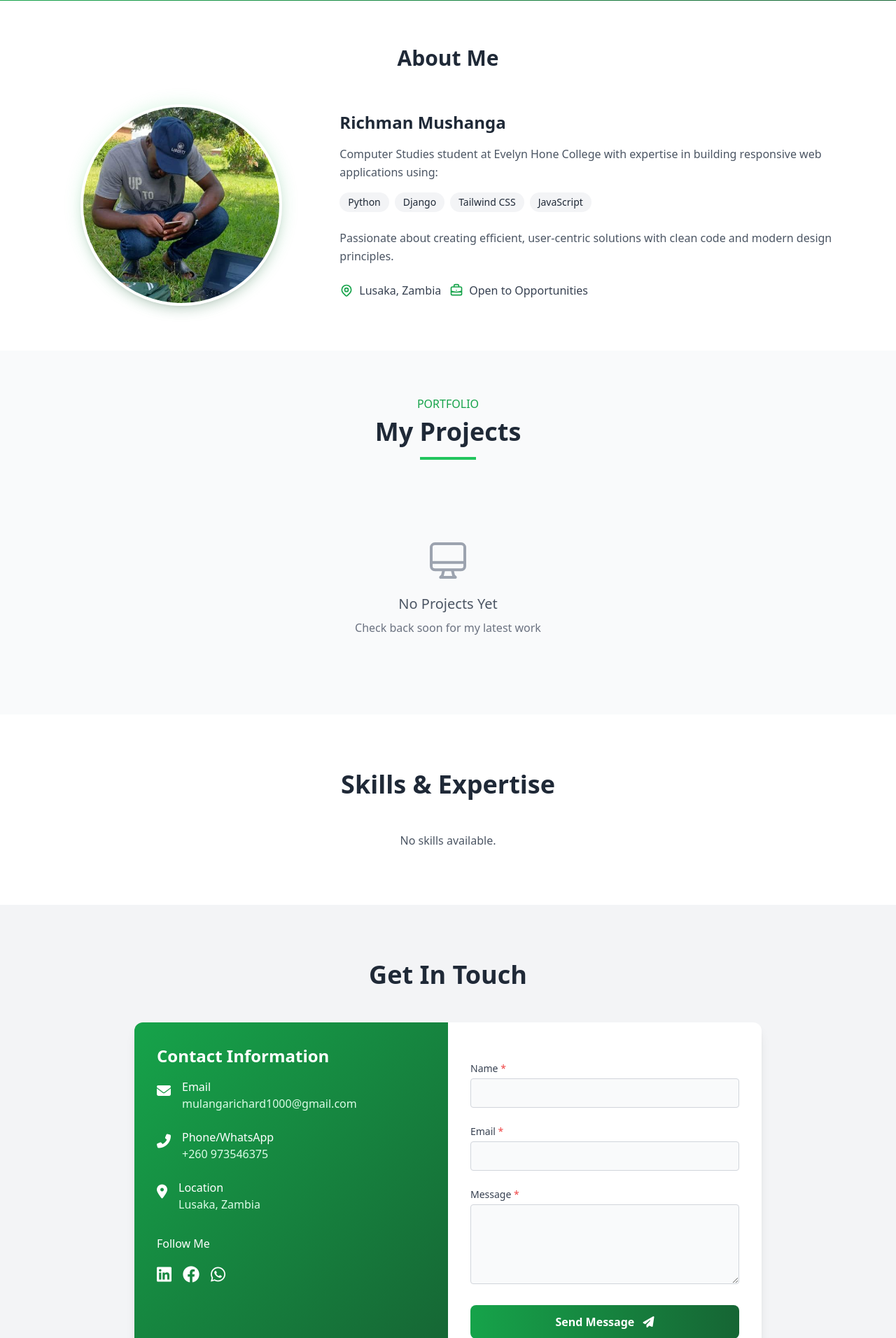
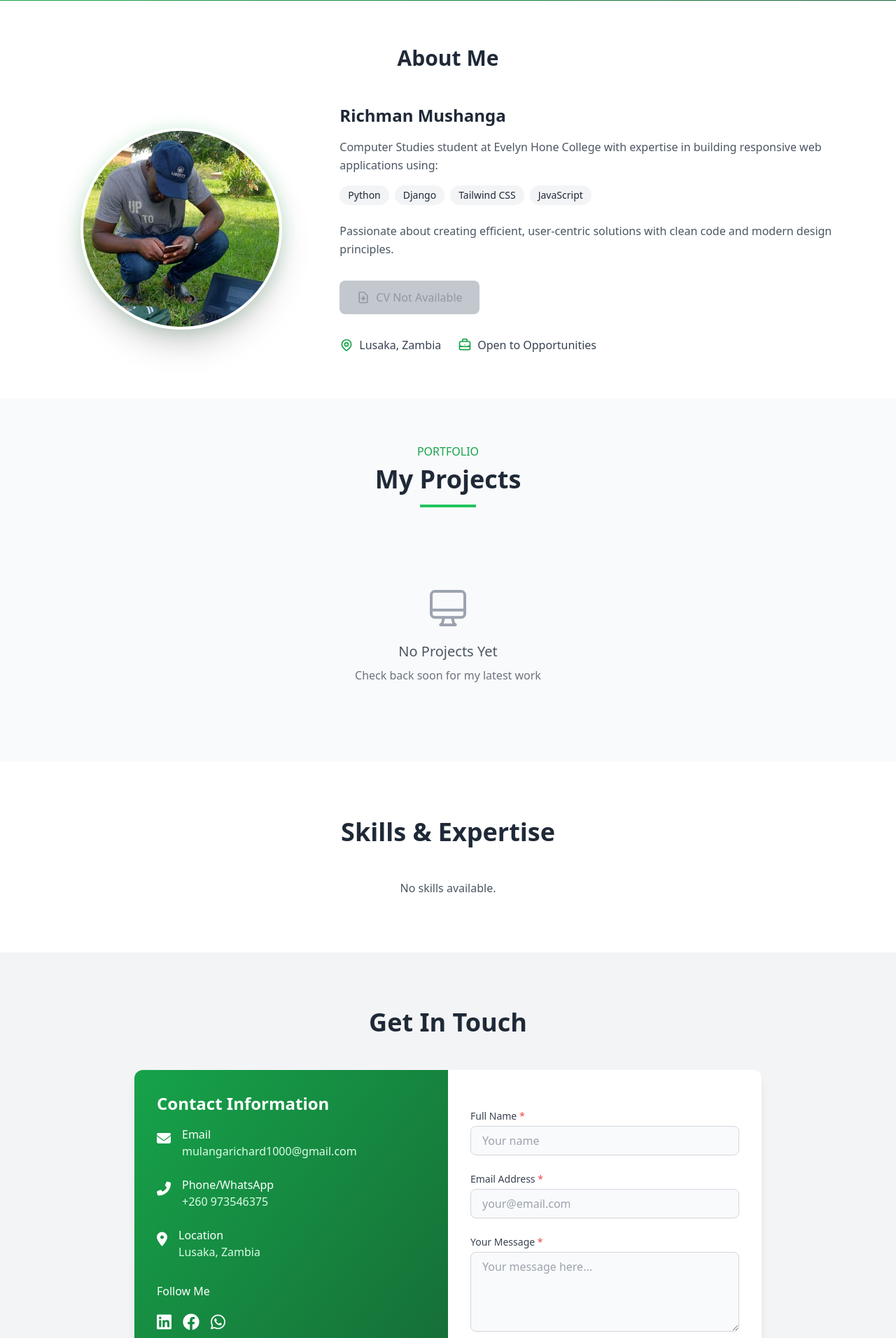
Before and after one commit to Jmeex100/my_portfolio, a Django app: page / in a window 1280 px wide. Shown: the part 547-2459 px from the top of the page at 70% size. Run offline with Django 5.2, Linux system fonts and the light colour scheme; data that the repository does not hold is empty; some libraries are stand-ins or nearby versions.

Commit message:
updated profiles

```diff
--- a/portfolio/website/admin.py
+++ b/portfolio/website/admin.py
@@ -1,5 +1,5 @@
 from django.contrib import admin
-from .models import Project, Skill, ContactMessage
+from .models import Project, Skill, ContactMessage, CV
 
 @admin.register(Project)
 class ProjectAdmin(admin.ModelAdmin):
@@ -16,3 +16,7 @@ class ContactMessageAdmin(admin.ModelAdmin):
     list_display = ['name', 'email', 'is_read', 'created_at']
     list_filter = ['is_read']
     search_fields = ['name', 'email', 'message']
+
+@admin.register(CV)
+class CVAdmin(admin.ModelAdmin):
+    list_display = ['file', 'uploaded_at']
--- a/portfolio/website/forms.py
+++ b/portfolio/website/forms.py
@@ -1,12 +1,217 @@
+# forms.py
 from django import forms
 from .models import ContactMessage
+from django.core.exceptions import ValidationError
+from datetime import timedelta
+from django.utils import timezone
 
 class ContactForm(forms.ModelForm):
+    # Optional: Add honeypot field for bot protection
+    honeypot = forms.CharField(
+        required=False,
+        widget=forms.TextInput(attrs={'class': 'hidden', 'tabindex': '-1', 'autocomplete': 'off'}),
+        label='Leave this field empty'
+    )
+
+    # Add timestamp field for client-side time validation
+    client_time = forms.CharField(
+        widget=forms.HiddenInput(),
+        required=False
+    )
+
     class Meta:
         model = ContactMessage
         fields = ['name', 'email', 'message']
         widgets = {
-            'name': forms.TextInput(attrs={'class': 'w-full p-2 border rounded', 'id': 'name'}),
-            'email': forms.EmailInput(attrs={'class': 'w-full p-2 border rounded', 'id': 'email'}),
-            'message': forms.Textarea(attrs={'class': 'w-full p-2 border rounded', 'rows': 4, 'id': 'message'}),
+            'name': forms.TextInput(attrs={
+                'class': 'w-full px-4 py-2 rounded-lg border border-gray-300 dark:border-gray-600 focus:ring-2 focus:ring-green-500 focus:border-transparent transition-all duration-300',
+                'placeholder': 'Your name',
+                'autocomplete': 'name',
+                'id': 'name'
+            }),
+            'email': forms.EmailInput(attrs={
+                'class': 'w-full px-4 py-2 rounded-lg border border-gray-300 dark:border-gray-600 focus:ring-2 focus:ring-green-500 focus:border-transparent transition-all duration-300',
+                'placeholder': 'your@email.com',
+                'autocomplete': 'email',
+                'id': 'email'
+            }),
+            'message': forms.Textarea(attrs={
+                'class': 'w-full px-4 py-2 rounded-lg border border-gray-300 dark:border-gray-600 focus:ring-2 focus:ring-green-500 focus:border-transparent transition-all duration-300',
+                'rows': 4,
+                'placeholder': 'Your message here...',
+                'id': 'message'
+            }),
         }
+        labels = {
+            'name': 'Full Name',
+            'email': 'Email Address',
+            'message': 'Your Message',
+        }
+        help_texts = {
+            'name': 'Please enter your full name',
+            'email': 'We\'ll never share your email with anyone else',
+            'message': 'Please provide detailed information about your inquiry',
+        }
+        error_messages = {
+            'name': {
+                'required': 'Please enter your name',
+                'max_length': 'Name is too long (maximum 100 characters)',
+            },
+            'email': {
+                'required': 'Please enter your email address',
+                'invalid': 'Please enter a valid email address',
+            },
+            'message': {
+                'required': 'Please enter your message',
+            },
+        }
+
+    def __init__(self, *args, **kwargs):
+        self.request = kwargs.pop('request', None)
+        super().__init__(*args, **kwargs)
+
+        # Add required attribute for accessibility
+        for field_name in self.fields:
+            if field_name not in ['honeypot', 'client_time']:
+                self.fields[field_name].widget.attrs['aria-required'] = 'true'
+
+    def clean_honeypot(self):
+        """Honeypot validation for bot protection"""
+        honeypot = self.cleaned_data.get('honeypot')
+        if honeypot:
+            raise ValidationError('This form submission appears to be automated.')
+        return honeypot
+
+    def clean_email(self):
+        email = self.cleaned_data.get('email')
+
+        if not email:
+            return email
+
+        # Check for recent submissions (5 minutes cooldown)
+        five_minutes_ago = timezone.now() - timedelta(minutes=5)
+        recent_messages = ContactMessage.objects.filter(
+            email=email,
+            created_at__gte=five_minutes_ago
+        )
+
+        if recent_messages.exists():
+            raise ValidationError(
+                'Please wait at least 5 minutes before sending another message.'
+            )
+
+        # Also check by IP if request is available
+        if self.request:
+            ip_address = self.get_client_ip()
+            if ip_address:
+                recent_by_ip = ContactMessage.objects.filter(
+                    ip_address=ip_address,
+                    created_at__gte=five_minutes_ago
+                )
+
+                if recent_by_ip.exists():
+                    raise ValidationError(
+                        'Please wait at least 5 minutes before sending another message.'
+                    )
+
+        return email
+
+    def clean_client_time(self):
+        """Optional: Validate client timestamp to prevent rapid submissions"""
+        client_time = self.cleaned_data.get('client_time')
+
+        if client_time and self.request:
+            try:
+                # Convert timestamp to datetime
+                from datetime import datetime
+                import time
+
+                # This is a basic check - you can implement more sophisticated timing
+                # For example, ensure form wasn't submitted too quickly (< 3 seconds)
+                if 'form_start_time' in self.request.session:
+                    form_start_time = self.request.session['form_start_time']
+                    submission_time = time.time()
+
+                    # If form was submitted in less than 3 seconds, likely automated
+                    if submission_time - form_start_time < 3:
+                        raise ValidationError('Form submitted too quickly. Please try again.')
+            except:
+                pass  # Don't block if timestamp validation fails
+
+        return client_time
+
+    def get_client_ip(self):
+        """Extract client IP address from request"""
+        if not self.request:
+            return None
+
+        x_forwarded_for = self.request.META.get('HTTP_X_FORWARDED_FOR')
+        if x_forwarded_for:
+            ip = x_forwarded_for.split(',')[0]
+        else:
+            ip = self.request.META.get('REMOTE_ADDR')
+        return ip
+
+    def save(self, commit=True, request=None):
+        """Override save to add IP address and user agent"""
+        instance = super().save(commit=False)
+
+        if request:
+            # Get client IP
+            instance.ip_address = self.get_client_ip()
+
+            # Get user agent
+            instance.user_agent = request.META.get('HTTP_USER_AGENT', '')
+
+            # Remove honeypot field from data
+            if 'honeypot' in self.cleaned_data:
+                del self.cleaned_data['honeypot']
+            if 'client_time' in self.cleaned_data:
+                del self.cleaned_data['client_time']
+
+        if commit:
+            instance.save()
+
+            # Store submission time in session for cooldown tracking
+            if request:
+                request.session['last_submission_time'] = timezone.now().isoformat()
+                request.session['last_submission_email'] = self.cleaned_data.get('email', '')
+
+        return instance
+
+    def get_cooldown_remaining(self, email=None):
+        """Get remaining cooldown time for this form submission"""
+        if not email:
+            email = self.cleaned_data.get('email') if self.is_bound else None
+
+        if email:
+            return ContactMessage.get_cooldown_remaining(email)
+
+        # Also check by IP if request is available
+        if self.request:
+            ip_address = self.get_client_ip()
+            if ip_address:
+                return ContactMessage.get_cooldown_remaining_by_ip(ip_address)
+
+        return 0
+
+    def is_in_cooldown(self, email=None):
+        """Check if the form is currently in cooldown period"""
+        return self.get_cooldown_remaining(email) > 0
+
+
+# Optional: Form mixin for rate limiting
+class RateLimitedFormMixin:
+    """Mixin to add rate limiting to any form"""
+
+    def __init__(self, *args, **kwargs):
+        self.request = kwargs.pop('request', None)
+        super().__init__(*args, **kwargs)
+
+    def clean(self):
+        cleaned_data = super().clean()
+
+        # Apply rate limiting logic here if needed
+        # This is a template for other forms you might create
+
+        return cleaned_data
--- a/portfolio/website/templates/website/partials/about.html
+++ b/portfolio/website/templates/website/partials/about.html
@@ -10,7 +10,7 @@
                     <div class="absolute inset-0 bg-gradient-to-br from-green-400 to-green-600 rounded-full blur-md opacity-20"></div>
                     <img src="{% static 'images/profile.jpg' %}"
                          alt="Richman Mushanga"
-                         class="relative w-full h-full rounded-full object-cover border-4 border-white dark:border-gray-800 shadow-lg">
+                         class="relative w-full h-full rounded-full object-cover border-4 border-white dark:border-gray-800 shadow-2xl">
                 </div>
             </div>
 
@@ -21,35 +21,95 @@
                     Computer Studies student at Evelyn Hone College with expertise in building responsive web applications using:
                 </p>
 
-                <!-- Tech Stack -->
                 <div class="flex flex-wrap gap-2 mb-6">
-                    <span class="px-3 py-1 bg-gray-100 dark:bg-gray-700 rounded-full text-sm">Python</span>
-                    <span class="px-3 py-1 bg-gray-100 dark:bg-gray-700 rounded-full text-sm">Django</span>
-                    <span class="px-3 py-1 bg-gray-100 dark:bg-gray-700 rounded-full text-sm">Tailwind CSS</span>
-                    <span class="px-3 py-1 bg-gray-100 dark:bg-gray-700 rounded-full text-sm">JavaScript</span>
+                    <span class="px-3 py-1 bg-gray-100 dark:bg-gray-700 rounded-full text-sm font-medium">Python</span>
+                    <span class="px-3 py-1 bg-gray-100 dark:bg-gray-700 rounded-full text-sm font-medium">Django</span>
+                    <span class="px-3 py-1 bg-gray-100 dark:bg-gray-700 rounded-full text-sm font-medium">Tailwind CSS</span>
+                    <span class="px-3 py-1 bg-gray-100 dark:bg-gray-700 rounded-full text-sm font-medium">JavaScript</span>
                 </div>
 
-                <p class="text-gray-600 dark:text-gray-300 mb-6 leading-relaxed">
+                <p class="text-gray-600 dark:text-gray-300 mb-8 leading-relaxed">
                     Passionate about creating efficient, user-centric solutions with clean code and modern design principles.
                 </p>
 
-                <!-- Metadata -->
-                <div class="flex flex-wrap gap-3">
-                    <div class="flex items-center text-gray-700 dark:text-gray-300">
+                <!-- Single CV Button with Options -->
+                <div class="flex flex-wrap gap-4">
+                    {% if latest_cv and latest_cv.file %}
+                        <div class="flex flex-wrap gap-3">
+                            <a href="{% url 'download_cv' %}"
+                               class="inline-flex items-center px-6 py-3 bg-gradient-to-r from-green-600 to-green-700 hover:from-green-700 hover:to-green-800 text-white font-semibold rounded-lg shadow-lg transform transition hover:scale-105 duration-200">
+                                <svg class="w-5 h-5 mr-2" fill="none" stroke="currentColor" viewBox="0 0 24 24">
+                                    <path stroke-linecap="round" stroke-linejoin="round" stroke-width="2" d="M12 10v6m0 0l-3-3m3 3l3-3m2 8H7a2 2 0 01-2-2V5a2 2 0 012-2h5.586a1 1 0 01.707.293l5.414 5.414a1 1 0 01.293.707V19a2 2 0 01-2 2z"/>
+                                </svg>
+                                Download CV (PDF)
+                            </a>
+                            <a href="{{ latest_cv.file.url }}"
+                               target="_blank"
+                               class="inline-flex items-center px-6 py-3 bg-gray-800 hover:bg-gray-900 text-white font-semibold rounded-lg shadow-lg transform transition hover:scale-105 duration-200">
+                                <svg class="w-5 h-5 mr-2" fill="none" stroke="currentColor" viewBox="0 0 24 24">
+                                    <path stroke-linecap="round" stroke-linejoin="round" stroke-width="2" d="M15 12a3 3 0 11-6 0 3 3 0 016 0z"/>
+                                    <path stroke-linecap="round" stroke-linejoin="round" stroke-width="2" d="M2.458 12C3.732 7.943 7.523 5 12 5c4.478 0 8.268 2.943 9.542 7-1.274 4.057-5.064 7-9.542 7-4.477 0-8.268-2.943-9.542-7z"/>
+                                </svg>
+                                Open in New Tab
+                            </a>
+                        </div>
+                    {% else %}
+                        <span class="inline-flex items-center px-6 py-3 bg-gray-400 text-gray-600 rounded-lg cursor-not-allowed opacity-60">
+                            <svg class="w-5 h-5 mr-2" fill="none" stroke="currentColor" viewBox="0 0 24 24">
+                                <path stroke-linecap="round" stroke-linejoin="round" stroke-width="2" d="M12 10v6m0 0l-3-3m3 3l3-3m2 8H7a2 2 0 01-2-2V5a2 2 0 012-2h5.586a1 1 0 01.707.293l5.414 5.414a1 1 0 01.293.707V19a2 2 0 01-2 2z"/>
+                            </svg>
+                            CV Not Available
+                        </span>
+                    {% endif %}
+                </div>
+
+                <!-- Location & Availability -->
+                <div class="flex flex-wrap gap-6 mt-8 text-gray-700 dark:text-gray-300">
+                    <div class="flex items-center">
                         <svg class="w-5 h-5 mr-2 text-green-600" fill="none" stroke="currentColor" viewBox="0 0 24 24">
                             <path stroke-linecap="round" stroke-linejoin="round" stroke-width="2" d="M17.657 16.657L13.414 20.9a1.998 1.998 0 01-2.827 0l-4.244-4.243a8 8 0 1111.314 0z"/>
                             <path stroke-linecap="round" stroke-linejoin="round" stroke-width="2" d="M15 11a3 3 0 11-6 0 3 3 0 016 0z"/>
                         </svg>
-                        Lusaka, Zambia
+                        <span>Lusaka, Zambia</span>
                     </div>
-                    <div class="flex items-center text-gray-700 dark:text-gray-300">
+                    <div class="flex items-center">
                         <svg class="w-5 h-5 mr-2 text-green-600" fill="none" stroke="currentColor" viewBox="0 0 24 24">
                             <path stroke-linecap="round" stroke-linejoin="round" stroke-width="2" d="M21 13.255A23.931 23.931 0 0112 15c-3.183 0-6.22-.62-9-1.745M16 6V4a2 2 0 00-2-2h-4a2 2 0 00-2 2v2m4 6h.01M5 20h14a2 2 0 002-2V8a2 2 0 00-2-2H5a2 2 0 00-2 2v10a2 2 0 002 2z"/>
                         </svg>
-                        Open to Opportunities
+                        <span>Open to Opportunities</span>
                     </div>
                 </div>
             </div>
         </div>
     </div>
 </section>
+<!-- JavaScript -->
+<script>
+function openCVModal() {
+    const modal = document.getElementById('cvModal');
+    if (!modal) return;
+
+    modal.classList.remove('hidden');
+    document.body.style.overflow = 'hidden';
+}
+
+function closeCVModal() {
+    const modal = document.getElementById('cvModal');
+    if (modal) {
+        modal.classList.add('hidden');
+        document.body.style.overflow = 'auto';
+    }
+}
+
+// Close on outside click or ESC
+document.addEventListener('click', function(event) {
+    const modal = document.getElementById('cvModal');
+    if (modal && !modal.classList.contains('hidden') && event.target === modal) {
+        closeCVModal();
+    }
+});
+
+document.addEventListener('keydown', function(event) {
+    if (event.key === 'Escape') closeCVModal();
+});
+</script>
--- a/portfolio/website/templates/website/partials/contact.html
+++ b/portfolio/website/templates/website/partials/contact.html
@@ -39,7 +39,7 @@
                             <a href="https://linkedin.com/in/richman-mushanga-688913309" class="text-2xl hover:text-green-300 transition-colors transform hover:scale-110" target="_blank" aria-label="LinkedIn">
                                 <i class="fab fa-linkedin"></i>
                             </a>
-                            <a href="https://facebook.com/richard" class="text-2xl hover:text-green-300 transition-colors transform hover:scale-110" target="_blank" aria-label="Facebook">
+                            <a href="https://www.facebook.com/" class="text-2xl hover:text-green-300 transition-colors transform hover:scale-110" target="_blank" aria-label="Facebook">
                                 <i class="fab fa-facebook"></i>
                             </a>
                             <a href="https://wa.me/+260973546375" class="text-2xl hover:text-green-300 transition-colors transform hover:scale-110" target="_blank" aria-label="WhatsApp">
@@ -50,7 +50,7 @@
                 </div>
                 <!-- Contact Form -->
                 <div class="md:w-1/2 p-8">
-                    <form method="post" class="space-y-6">
+                    <form method="post" class="space-y-6" id="contactForm" {% if messages %}{% for message in messages %}{% if 'success' in message.tags %}data-clear="true"{% endif %}{% endfor %}{% endif %}>
                         {% csrf_token %}
                         {% for field in form %}
                             <div class="relative">
@@ -72,6 +72,13 @@
                                 class="w-full bg-gradient-to-r from-green-600 to-green-800 dark:from-green-700 dark:to-green-900 text-white px-6 py-3 rounded-lg font-semibold hover:from-green-700 hover:to-green-900 dark:hover:from-green-800 dark:hover:to-green-950 transition-all duration-300 transform hover:scale-105 animate__animated animate__fadeIn animate__delay-1s">
                             Send Message <i class="fas fa-paper-plane ml-2"></i>
                         </button>
+                        {% if messages %}
+                            {% for message in messages %}
+                                <div class="mt-4 p-3 bg-green-100 dark:bg-green-800 text-green-800 dark:text-green-200 rounded-lg animate__animated animate__fadeIn">
+                                    {{ message }}
+                                </div>
+                            {% endfor %}
+                        {% endif %}
                     </form>
                 </div>
             </div>
@@ -112,3 +119,14 @@
         border-color: #f87171; /* red-400 */
     }
 </style>
+
+<script>
+    // If there are success messages, clear the form
+    {% if messages %}
+        {% for message in messages %}
+            {% if 'success' in message.tags %}
+                document.getElementById('contactForm').reset();
+            {% endif %}
+        {% endfor %}
+    {% endif %}
+</script>
--- a/portfolio/website/urls.py
+++ b/portfolio/website/urls.py
@@ -1,6 +1,13 @@
+# website/urls.py
 from django.urls import path
 from . import views
 
 urlpatterns = [
     path('', views.index, name='home'),
+    path('api/cooldown-status/', views.cooldown_status, name='cooldown_status'),
+       # View CV inline (no auto-download)
+    path('view-cv/', views.view_cv, name='view_cv'),
+
+    # Download CV when user clicks
+    path('download-cv/', views.download_cv, name='download_cv'),
 ]
--- a/portfolio/website/views.py
+++ b/portfolio/website/views.py
@@ -1,25 +1,125 @@
-from django.shortcuts import render
-from .models import Project, Skill
+import os
+import mimetypes
+from django.shortcuts import render, redirect
+from django.http import JsonResponse, FileResponse
+from django.views.decorators.http import require_GET
+from django.contrib import messages
+
+from .models import Project, Skill, ContactMessage, CV
 from .forms import ContactForm
-from django.contrib import messages
+
+
+@require_GET
+def cooldown_status(request):
+    """API endpoint to check cooldown status for contact form"""
+    email = request.GET.get('email', '').strip()
+    ip_address = request.META.get('REMOTE_ADDR')
+
+    # Check cooldown by email
+    if email:
+        remaining = ContactMessage.get_cooldown_remaining(email)
+        if remaining > 0:
+            return JsonResponse({'can_submit': False, 'remaining': remaining})
+
+    # Check cooldown by IP (optional fallback)
+    if ip_address:
+        remaining_ip = ContactMessage.get_cooldown_remaining_by_ip(ip_address)
+        if remaining_ip > 0:
+            return JsonResponse({'can_submit': False, 'remaining': remaining_ip})
+
+    return JsonResponse({'can_submit': True, 'remaining': 0})
+
 
 def index(request):
     if request.method == 'POST':
-        form = ContactForm(request.POST)
+        form = ContactForm(request.POST, request=request)
         if form.is_valid():
-            form.save()
+            form.save(request=request)
             messages.success(request, 'Your message has been sent successfully!')
+            form = ContactForm(request=request)  # fresh form after success
         else:
             messages.error(request, 'Please correct the errors below.')
     else:
-        form = ContactForm()
+        form = ContactForm(request=request)
 
     projects = Project.objects.all().order_by('-created_at')
-    skills = Skill.objects.all().order_by('category', '-proficiency')  # Group by category, descending proficiency
+    skills = Skill.objects.all().order_by('category', '-proficiency')
+
+    # Get latest CV safely
+    latest_cv = CV.objects.order_by('-uploaded_at').first()
 
     context = {
         'projects': projects,
         'skills': skills,
         'form': form,
+        'cooldown_minutes': 2,
+        'latest_cv': latest_cv,
     }
     return render(request, 'index.html', context)
+
+def view_cv(request):
+    """
+    Serve the CV inline inside the iframe (prevents auto-download)
+    """
+    try:
+        cv = CV.objects.order_by('-uploaded_at').first()
+
+        if not cv or not cv.file:
+            messages.error(request, 'No CV uploaded yet.')
+            return redirect('home')
+
+        file_path = cv.file.path
+
+        if not os.path.exists(file_path):
+            messages.error(request, 'CV file not found.')
+            return redirect('home')
+
+        mime_type, _ = mimetypes.guess_type(file_path)
+        if not mime_type:
+            mime_type = 'application/pdf'
+
+        # INLINE instead of attachment = no auto-download
+        response = FileResponse(open(file_path, 'rb'), content_type=mime_type)
+        response['Content-Disposition'] = 'inline; filename="cv.pdf"'
+        return response
+
+    except Exception as e:
+        print("Error displaying CV:", e)
+        messages.error(request, 'Could not load CV.')
+        return redirect('home')
+
+def download_cv(request):
+    """
+    View to download the latest CV file - FIXED to prevent auto-download and handle filename correctly
+    """
+    try:
+        cv = CV.objects.order_by('-uploaded_at').first()
+
+        if not cv or not cv.file:
+            messages.error(request, 'No CV uploaded yet.')
+            return redirect('home')
+
+        file_path = cv.file.path
+
+        if not os.path.exists(file_path):
+            messages.error(request, 'CV file not found on the server.')
+            return redirect('home')
+
+        # Determine correct MIME type
+        mime_type, _ = mimetypes.guess_type(file_path)
+        if not mime_type:
+            mime_type = 'application/octet-stream'
+
+        # FIXED: Extract clean filename from media path (e.g., 'Richman-Mushanga-FlowCV-Resume-blue_1.pdf')
+        clean_filename = os.path.basename(cv.file.name)  # Gets just the filename without /cv/ prefix
+
+        response = FileResponse(open(file_path, 'rb'), content_type=mime_type)
+        response['Content-Disposition'] = f'attachment; filename="{clean_filename}"'
+        response['Content-Length'] = os.path.getsize(file_path)
+
+        return response
+
+    except Exception as e:
+        print(f"Error downloading CV: {e}")  # For debugging
+        messages.error(request, 'An error occurred while downloading the CV. Please try again.')
+        return redirect('home')
```
Also changed, not shown: portfolio/website/management/commands/populate_skills.py (added, +108 -0 lines), portfolio/website/models.py (+125 -2 lines), portfolio/cv/Readme.txt (added), portfolio/projects/Screenshot_1.png (added), 1 other file.
